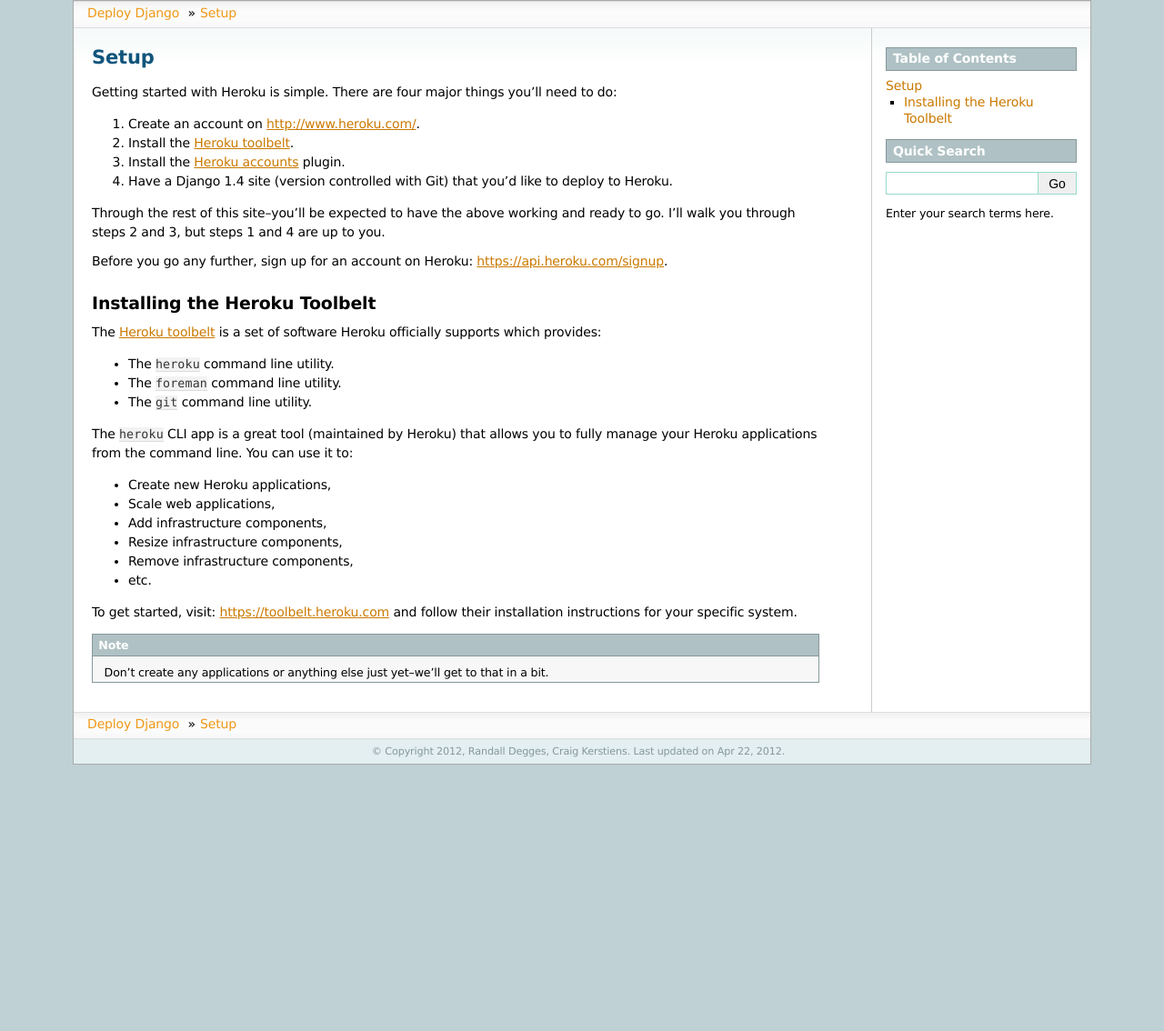
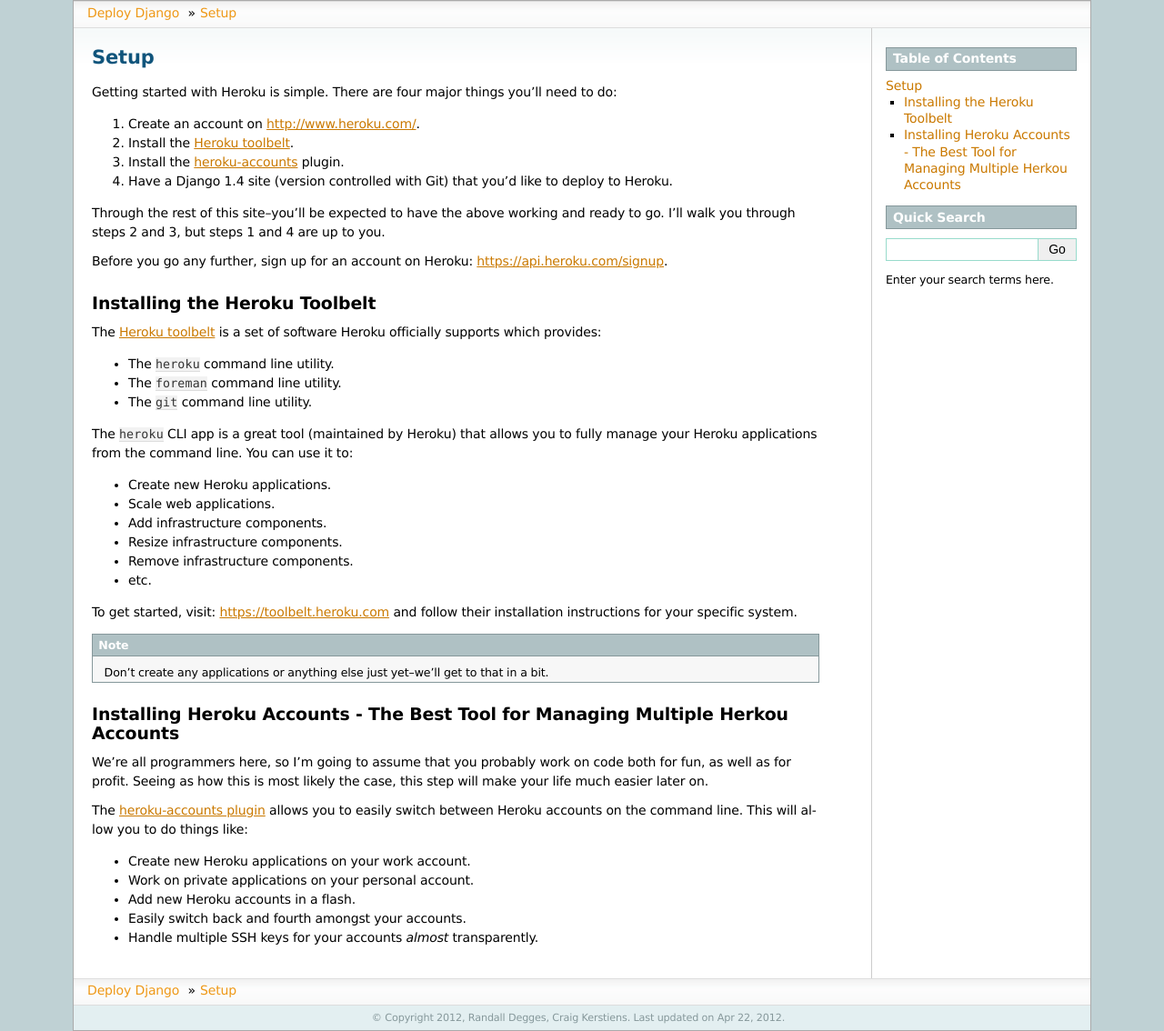
Before and after one commit to perryyo/deploydjango.com, a Sphinx documentation site: the page built from source/heroku/setup.rst, in a window 1280 px wide. Shown: the whole page at 91% size. Built offline with Sphinx 7.4.7, drawn with Linux system fonts in a browser that asks for light colours; before the commit the page ends 900 px from its top, so only the background shows below that.

Commit message:
Adding a section on heroku-accounts.

```diff
--- a/source/heroku/setup.rst
+++ b/source/heroku/setup.rst
@@ -6,7 +6,7 @@
 
 1. Create an account on http://www.heroku.com/.
 2. Install the `Heroku toolbelt <https://toolbelt.heroku.com/>`_.
-3. Install the `Heroku accounts <https://github.com/ddollar/heroku-accounts>`_
+3. Install the `heroku-accounts <https://github.com/ddollar/heroku-accounts>`_
    plugin.
 4. Have a Django 1.4 site (version controlled with Git) that you'd like to
    deploy to Heroku.
@@ -33,11 +33,11 @@
 to fully manage your Heroku applications from the command line. You can use it
 to:
 
-- Create new Heroku applications,
-- Scale web applications,
-- Add infrastructure components,
-- Resize infrastructure components,
-- Remove infrastructure components,
+- Create new Heroku applications.
+- Scale web applications.
+- Add infrastructure components.
+- Resize infrastructure components.
+- Remove infrastructure components.
 - etc.
 
 To get started, visit: https://toolbelt.heroku.com and follow their
@@ -46,3 +46,21 @@
 .. note::
     Don't create any applications or anything else just yet--we'll get to that
     in a bit.
+
+
+Installing Heroku Accounts - The Best Tool for Managing Multiple Herkou Accounts
+********************************************************************************
+
+We're all programmers here, so I'm going to assume that you probably work on
+code both for fun, as well as for profit. Seeing as how this is most likely the
+case, this step will make your life much easier later on.
+
+The `heroku-accounts plugin <https://github.com/ddollar/heroku-accounts>`_
+allows you to easily switch between Heroku accounts on the command line. This
+will allow you to do things like:
+
+- Create new Heroku applications on your work account.
+- Work on private applications on your personal account.
+- Add new Heroku accounts in a flash.
+- Easily switch back and fourth amongst your accounts.
+- Handle multiple SSH keys for your accounts *almost* transparently.
```
